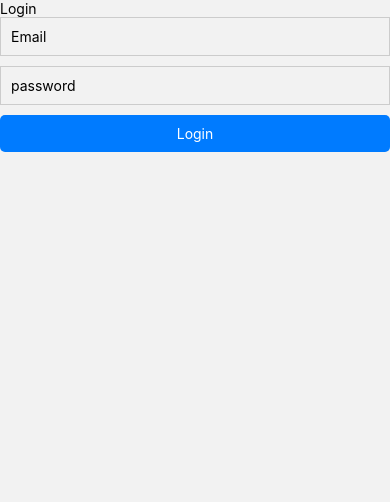
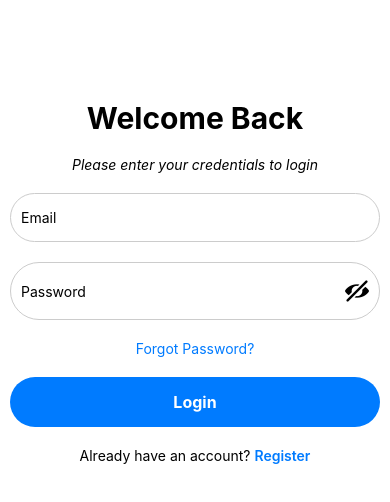
Before and after one commit to mbuthimungai/Realtime-Chat-App, a React Native app: screen /Login in a window 390 px wide. Shown: the top 502 px of the page. Built offline with nearby package versions, Linux system fonts and the light colour scheme.

Commit message:
feat(UI): Modularize components, handle login screen and register screen with Firebase

```diff
--- /dev/null
+++ b/app/components/AppButton.tsx
@@ -0,0 +1,31 @@
+import React from "react";
+import { TouchableOpacity, Text, StyleSheet, StyleProp } from "react-native";
+import colors from "../../assets/colors";
+
+interface AppButtonProps {
+  title: string;
+  onPress: () => void;
+  style?: StyleProp<any>;
+}
+const AppButton: React.FC<AppButtonProps> = ({ title, onPress, style }) => {
+  return (
+    <TouchableOpacity onPress={onPress} style={[styles.container, style]}>
+      <Text style={styles.text}>{title}</Text>
+    </TouchableOpacity>
+  );
+};
+
+const styles = StyleSheet.create({
+  container: {
+    backgroundColor: colors.blue,
+    padding: 10,
+    borderRadius: 5,
+    alignItems: "center",
+  },
+  text: {
+    color: colors.white,
+    fontSize: 16,
+    fontWeight: "bold",
+  },
+});
+export default AppButton;
--- /dev/null
+++ b/app/components/AppLoader.tsx
@@ -0,0 +1,8 @@
+import React from "react";
+import { ActivityIndicator } from "react-native";
+import colors from "../../assets/colors";
+const AppLoader = () => {
+  return <ActivityIndicator size="large" color={colors.indicatorColor} />;
+};
+
+export default AppLoader;
--- a/app/navigation/AuthNavigation.tsx
+++ b/app/navigation/AuthNavigation.tsx
@@ -18,5 +18,8 @@ const AuthNavigation = () => {
     </stack.Navigator>
   );
 };
-
+export type AuthStackParamList = {
+  Register: undefined;
+  Login: undefined;
+};
 export default AuthNavigation;
--- a/app/screens/Login.tsx
+++ b/app/screens/Login.tsx
@@ -5,13 +5,26 @@ import {
   TextInput,
   TouchableOpacity,
   ActivityIndicator,
+  StyleSheet,
+  Dimensions,
 } from "react-native";
 import { FIREBASE_AUTH } from "../../FirebaseConfig";
 import { signInWithEmailAndPassword } from "firebase/auth";
-const LoginScreen = () => {
+import { NativeStackNavigationProp } from "@react-navigation/native-stack";
+import colors from "../../assets/colors";
+import AppTextInput from "../components/AppTextInput";
+import AppButton from "../components/AppButton";
+import AppLoader from "../components/AppLoader";
+import { AuthStackParamList } from "../navigation/AuthNavigation";
+
+type LoginScreenProps = NativeStackNavigationProp<AuthStackParamList, "Login">;
+
+const { width } = Dimensions.get("window");
+const LoginScreen = ({ navigation }: { navigation: LoginScreenProps }) => {
   const [email, setEmail] = useState("");
   const [password, setPassword] = useState("");
   const [loading, setLoading] = useState(false);
+  const [secureTextEntry, setSecureTextEntry] = useState([true, true]);
   const auth = FIREBASE_AUTH;
 
   const login = async () => {
@@ -27,54 +40,94 @@ const LoginScreen = () => {
       setLoading(false);
     }
   };
+
+  const handleSecureEntry = (index: number) => {
+    setSecureTextEntry((prev) => {
+      const newSecureTextEntry = [...prev];
+      newSecureTextEntry[index] = !newSecureTextEntry[index];
+      return newSecureTextEntry;
+    });
+  };
   return (
-    <View>
-      <Text>Login</Text>
-      <TextInput
+    <View style={styles.container}>
+      <Text style={styles.heading}>Welcome Back</Text>
+      <Text style={{ marginBottom: 20, fontStyle: "italic" }}>
+        Please enter your credentials to login
+      </Text>
+      <AppTextInput
         placeholder="Email"
         value={email}
         onChangeText={(text) => setEmail(text)}
         keyboardType="email-address"
-        autoCapitalize="none"
-        autoCorrect={false}
-        style={{
-          borderWidth: 1,
-          borderColor: "#ccc",
-          padding: 10,
-          marginBottom: 10,
-        }}
+        style={styles.input}
       />
-      <TextInput
-        placeholder="password"
+      <AppTextInput
+        placeholder="Password"
         value={password}
         onChangeText={(text) => setPassword(text)}
-        secureTextEntry={false}
-        autoCapitalize="none"
-        autoCorrect={false}
-        style={{
-          borderWidth: 1,
-          borderColor: "#ccc",
-          padding: 10,
-          marginBottom: 10,
+        secureTextEntry={secureTextEntry[0]}
+        keyboardType="default"
+        style={styles.input}
+        toggleSecureEntry={() => handleSecureEntry(0)}
+      />
+      <TouchableOpacity
+        onPress={() => {
+          console.log("Forgot Password");
         }}
-      />
+        style={{ marginBottom: 20 }}
+      >
+        <Text style={{ color: colors.blue }}>Forgot Password?</Text>
+      </TouchableOpacity>
       {!loading ? (
+        <AppButton
+          title="Login"
+          onPress={async () => {
+            await login();
+          }}
+          style={styles.button}
+        />
+      ) : (
+        <AppLoader />
+      )}
+      <View style={{ flexDirection: "row", marginTop: 20 }}>
+        <Text>Already have an account? </Text>
+
         <TouchableOpacity
-          onPress={login}
-          style={{
-            backgroundColor: "#007bff",
-            padding: 10,
-            borderRadius: 5,
-            alignItems: "center",
+          onPress={() => {
+            navigation.navigate("Register");
           }}
         >
-          <Text style={{ color: "#fff" }}>Login</Text>
+          <Text style={{ color: colors.blue, fontWeight: "600" }}>
+            Register
+          </Text>
         </TouchableOpacity>
-      ) : (
-        <ActivityIndicator size="large" color="#0000ff" />
-      )}
+      </View>
     </View>
   );
 };
 
+const styles = StyleSheet.create({
+  button: {
+    width: width - 20,
+    paddingVertical: 15,
+    borderRadius: 100,
+  },
+  container: {
+    flex: 1,
+    alignItems: "center",
+    backgroundColor: colors.white,
+    paddingTop: 100,
+  },
+  heading: {
+    fontSize: 30,
+    fontWeight: "bold",
+    marginBottom: 20,
+  },
+  input: {
+    width: width - 20,
+    paddingVertical: 15,
+    marginBottom: 20,
+    borderRadius: 100,
+  },
+});
 export default LoginScreen;
--- a/app/screens/Register.tsx
+++ b/app/screens/Register.tsx
@@ -1,19 +1,43 @@
 import React, { useState } from "react";
-import { ActivityIndicator, StyleSheet, Dimensions } from "react-native";
+import {
+  ActivityIndicator,
+  StyleSheet,
+  Dimensions,
+  TouchableOpacity,
+} from "react-native";
 import { FIREBASE_AUTH } from "../../FirebaseConfig";
 import { createUserWithEmailAndPassword } from "firebase/auth";
-import { View, Text, TextInput, TouchableOpacity } from "react-native";
+import { View, Text } from "react-native";
 import AppTextInput from "../components/AppTextInput";
-import App from "../../App";
+import colors from "../../assets/colors";
+import AppButton from "../components/AppButton";
 
 const { width } = Dimensions.get("window");
-const RegisterScreen = () => {
+import { NativeStackNavigationProp } from "@react-navigation/native-stack";
+import { AuthStackParamList } from "../navigation/AuthNavigation";
+import AppLoader from "../components/AppLoader";
+
+type RegisterScreenNavigationProp = NativeStackNavigationProp<
+  AuthStackParamList,
+  "Register"
+>;
+
+const RegisterScreen = ({
+  navigation,
+}: {
+  navigation: RegisterScreenNavigationProp;
+}) => {
   const [email, setEmail] = useState("");
   const [password, setPassword] = useState("");
   const [loading, setLoading] = useState(false);
-  const [secureTextEntry, setSecureTextEntry] = useState(true);
+  const [secureTextEntry, setSecureTextEntry] = useState([true, true]);
+  const [confirmPassword, setConfirmPassword] = useState("");
   const auth = FIREBASE_AUTH;
   const register = async () => {
+    if (password !== confirmPassword) {
+      alert("Passwords do not match");
+      return;
+    }
     setLoading(true);
     try {
       const response = await createUserWithEmailAndPassword(
@@ -31,6 +55,14 @@ const RegisterScreen = () => {
       setLoading(false);
     }
   };
+
+  const handleSecureEntry = (index: number) => {
+    setSecureTextEntry((prev) => {
+      const newSecureTextEntry = [...prev];
+      newSecureTextEntry[index] = !newSecureTextEntry[index];
+      return newSecureTextEntry;
+    });
+  };
   return (
     <View style={styles.container}>
       <Text style={styles.heading}>Register</Text>
@@ -45,36 +77,56 @@ const RegisterScreen = () => {
         placeholder="Password"
         value={password}
         onChangeText={(text) => setPassword(text)}
-        secureTextEntry={secureTextEntry}
+        secureTextEntry={secureTextEntry[0]}
         keyboardType="default"
         style={styles.input}
-        toggleSecureEntry={() => setSecureTextEntry((prev) => !prev)}
+        toggleSecureEntry={() => handleSecureEntry(0)}
       />
+      <AppTextInput
+        placeholder="Confirm Password"
+        value={confirmPassword}
+        onChangeText={(text) => setConfirmPassword(text)}
+        secureTextEntry={secureTextEntry[1]}
+        keyboardType="default"
+        style={styles.input}
+        toggleSecureEntry={() => handleSecureEntry(1)}
+      />
+      {!loading ? (
+        <AppButton
+          title="Register"
+          onPress={async () => {
+            await register();
+          }}
+          style={styles.button}
+        />
+      ) : (
+        <AppLoader />
+      )}
+      <View style={{ flexDirection: "row", marginTop: 20 }}>
+        <Text>Already have an account? </Text>
 
-      {!loading ? (
         <TouchableOpacity
-          onPress={register}
-          style={{
-            backgroundColor: "#007bff",
-            padding: 10,
-            borderRadius: 5,
-            alignItems: "center",
+          onPress={() => {
+            navigation.navigate("Login");
           }}
         >
-          <Text style={{ color: "#fff" }}>Login</Text>
+          <Text style={{ color: colors.blue, fontWeight: "600" }}>Login</Text>
         </TouchableOpacity>
-      ) : (
-        <ActivityIndicator size="large" color="#0000ff" />
-      )}
+      </View>
     </View>
   );
 };
 
 const styles = StyleSheet.create({
+  button: {
+    width: width - 20,
+    paddingVertical: 15,
+    borderRadius: 100,
+  },
   container: {
     flex: 1,
     alignItems: "center",
-    backgroundColor: "#fff",
+    backgroundColor: colors.white,
     paddingTop: 100,
   },
   heading: {
--- /dev/null
+++ b/assets/colors.ts
@@ -0,0 +1,6 @@
+export default {
+  lightGrey: "#ccc",
+  blue: "#007bff",
+  white: "#fff",
+  indicatorColor: "#0000ff",
+};
```
